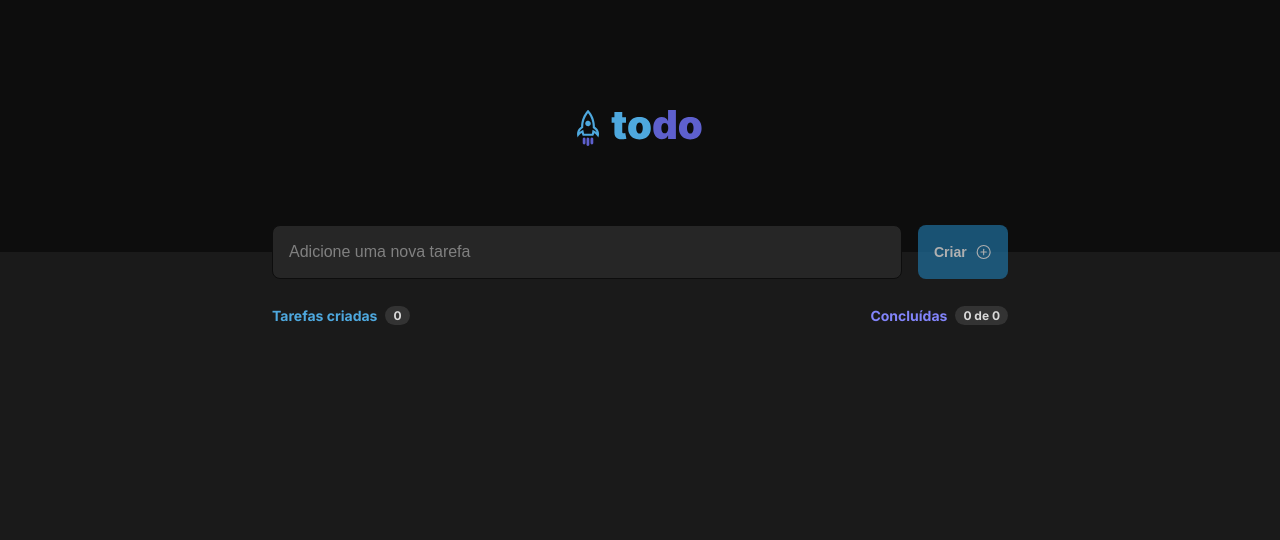
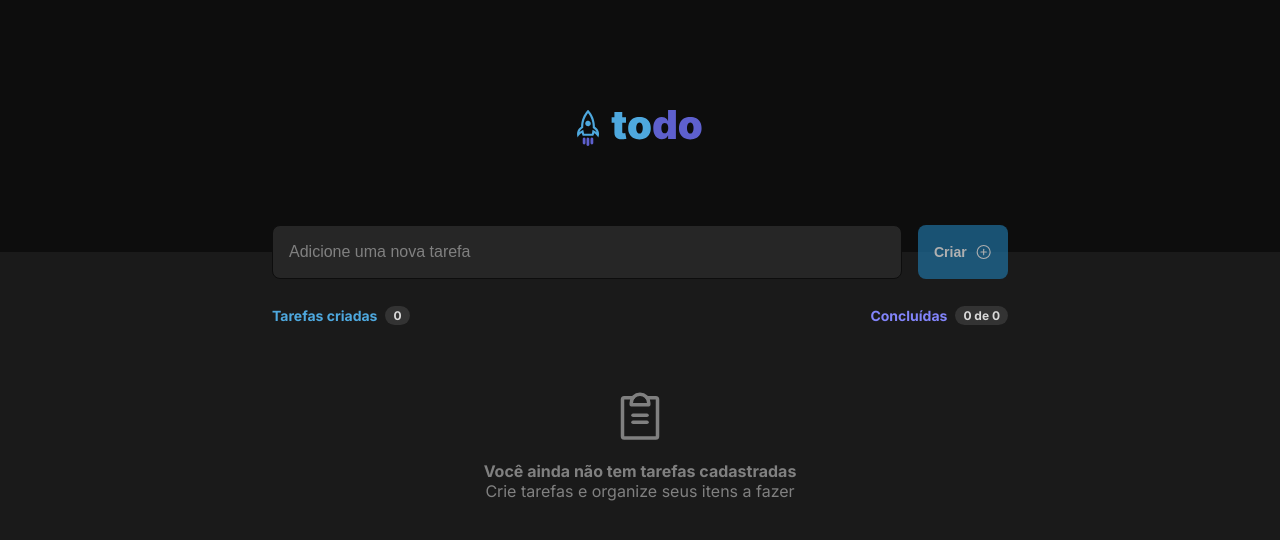
Before and after one commit to thallesyam/ignite-todo, a React (Vite) app: page / in a window 1280 px wide. Shown: the top 540 px of the page. Built offline with nearby package versions, Linux system fonts and the light colour scheme.

Commit message:
feat: create empty component

```diff
--- /dev/null
+++ b/src/Empty/index.tsx
@@ -0,0 +1,13 @@
+import { ClipboardText } from "phosphor-react"
+import style from "./style.module.css"
+
+export function Empty() {
+  return (
+    <section className={style.empty}>
+      <ClipboardText size={56} color={"#808080"} />
+
+      <strong>Você ainda não tem tarefas cadastradas</strong>
+      <p>Crie tarefas e organize seus itens a fazer</p>
+    </section>
+  )
+}
--- /dev/null
+++ b/src/Empty/style.module.css
@@ -0,0 +1,16 @@
+.empty {
+  margin-top: 4rem;
+
+  display: flex;
+  flex-direction: column;
+  align-items: center;
+}
+
+.empty > svg {
+  margin-bottom: 1rem;
+}
+
+.empty strong, .empty p {
+  font-size: var(--font-g);
+  color: var(--gray-300);
+}
--- a/src/pages/Home/index.tsx
+++ b/src/pages/Home/index.tsx
@@ -9,6 +9,7 @@ import { Count } from "@/components/Count"
 import { TodoItem } from "@/components/TodoItem"
 
 import style from "./style.module.css"
+import { Empty } from "@/Empty"
 
 type ITodo = {
   id: string
@@ -98,6 +99,10 @@ export function Home() {
         </header>
 
         <main>
+          {todos.length === 0 ? (
+            <Empty />
+          ) : (
+            <>
               {todos
                 .sort((x, y) => Number(x.isDone) - Number(y.isDone))
                 .map((todo) => (
@@ -108,6 +113,8 @@ export function Home() {
                     key={todo.id}
                   />
                 ))}
+            </>
+          )}
         </main>
       </section>
     </div>
```
Lines whose indentation alone changed are shown as unchanged.
